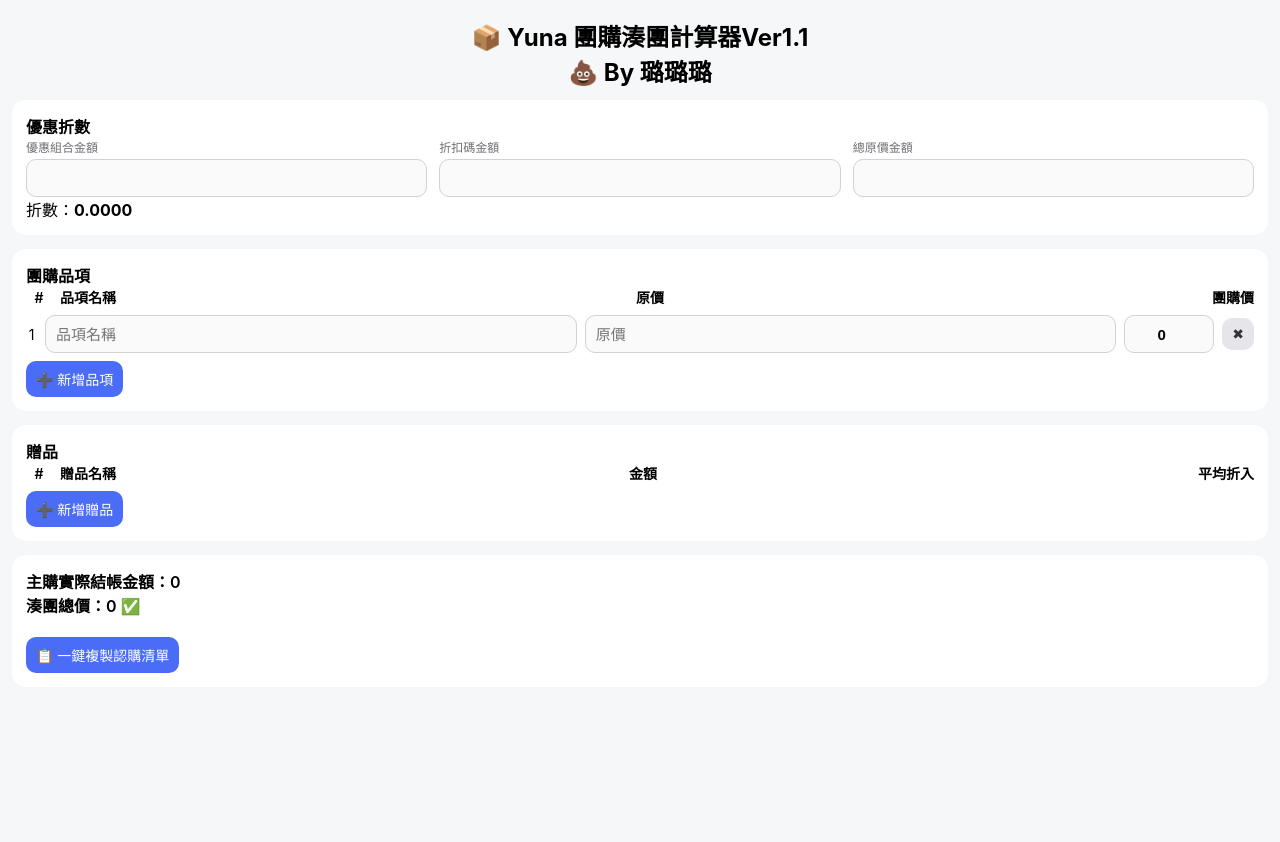
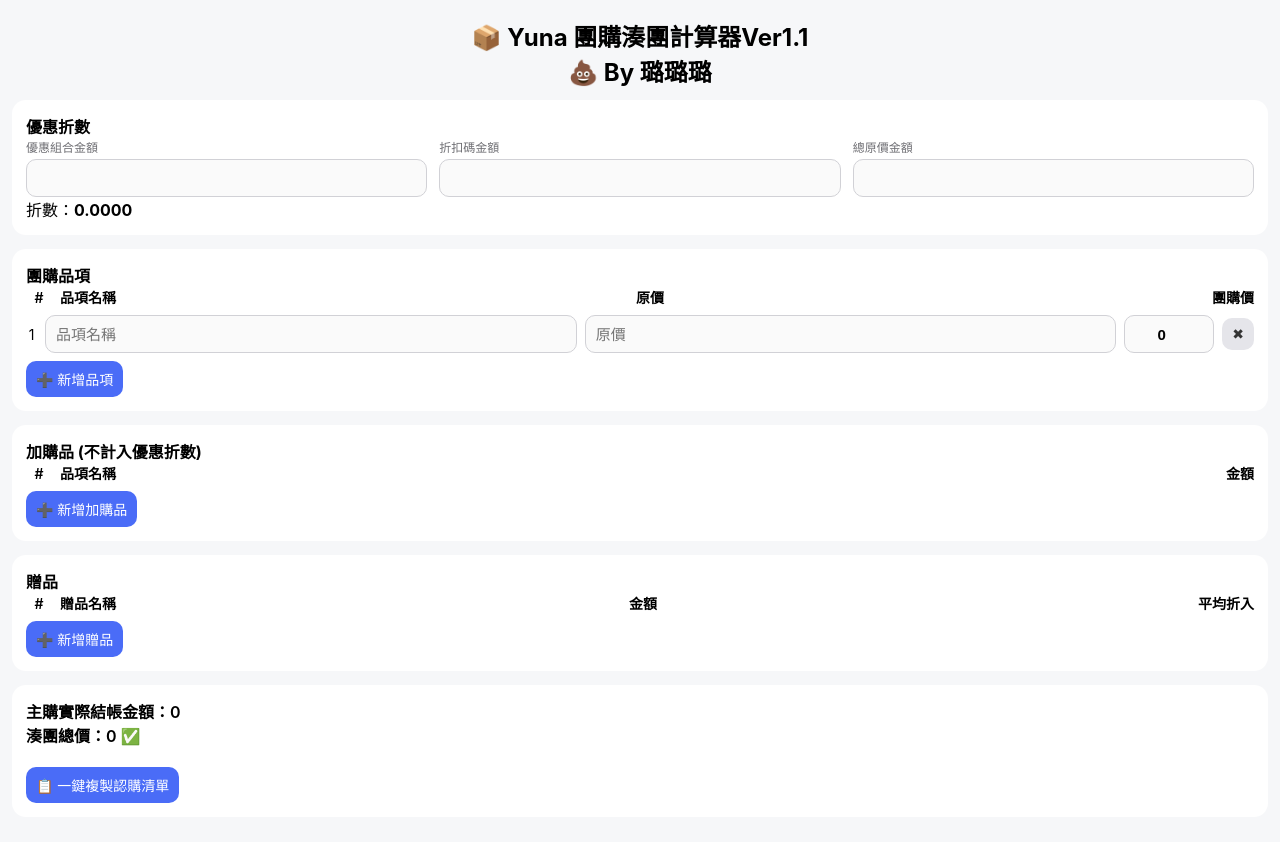
Before and after one commit to lululu54875487-eng/group-buy-calculator-forYuna, a plain HTML site: page index.html in a window 1280 px wide. Before the commit the page ends 800 px from the top, so only its background shows below. Drawn offline with Linux system fonts and the light colour scheme.

Commit message:
Update index.html

```diff
--- a/index.html
+++ b/index.html
@@ -190,6 +190,18 @@ button.delete {
   <button onclick="addItem()">➕ 新增品項</button>
 </div>
 
+<!-- 加購品品項 -->
+<div class="section">
+  <b>加購品 (不計入優惠折數)</b>
+  <div class="header">
+    <div class="no">#</div>
+    <div style="flex:1">品項名稱</div>
+    <div>金額</div>
+  </div>
+  <div id="additionalItems"></div>
+  <button onclick="addAdditionalItem()">➕ 新增加購品</button>
+</div>
+
 <!-- 贈品 -->
 <div class="section">
   <b>贈品</b>
```
